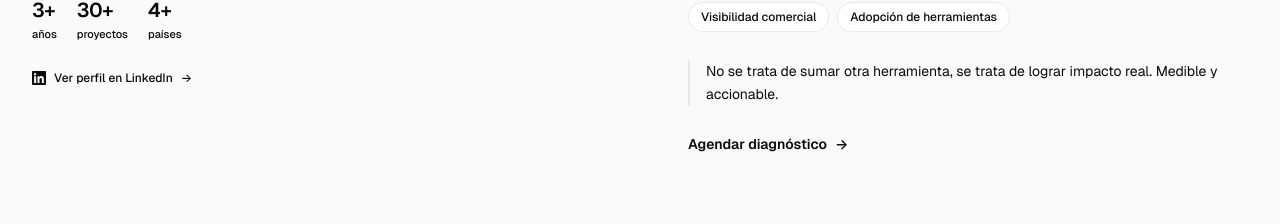
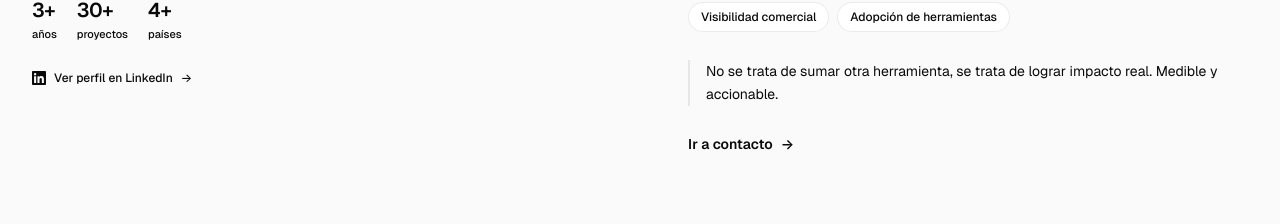
Before and after one commit to AluenIriarte/WebPage, a React (Vite) app: page / in a window 1280 px wide. Shown: the part 3587-3811 px from the top of the page. Built offline with nearby package versions, Linux system fonts and the light colour scheme.

Commit message:
Update home credibility CTA copy

```diff
--- a/src/app/components/CredibilitySection.tsx
+++ b/src/app/components/CredibilitySection.tsx
@@ -120,7 +120,7 @@ export function CredibilitySection() {
               onClick={() => trackDiagnosisClick("credibility_section_cta")}
               className="inline-flex items-center gap-2 text-sm font-semibold text-accent hover:text-accent/75 transition-colors duration-200 group"
             >
-              Agendar diagnóstico
+              Ir a contacto
               <span className="transition-transform duration-200 group-hover:translate-x-1">→</span>
             </a>
           </motion.div>
```
